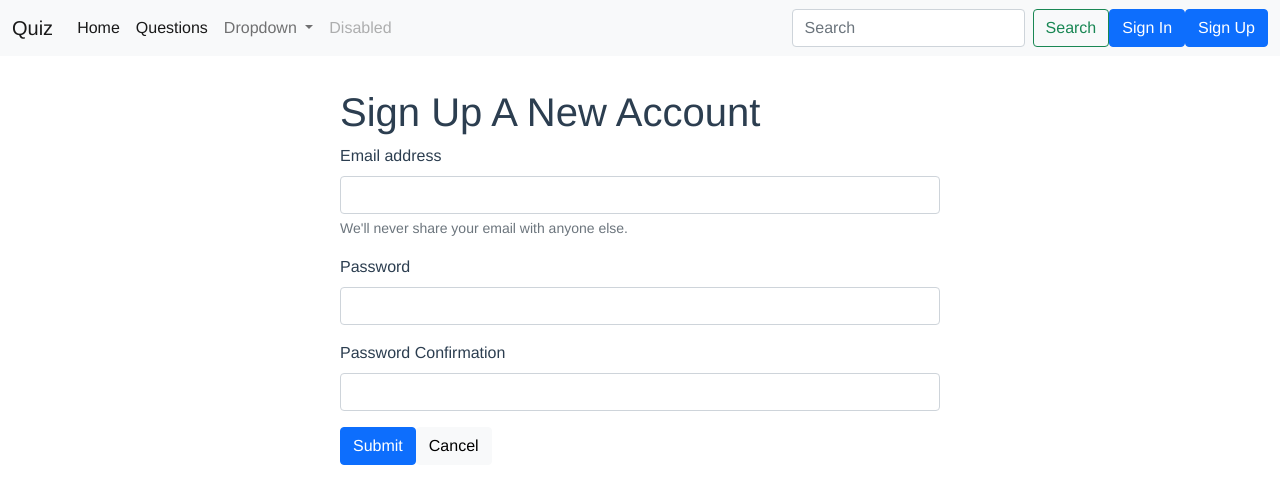
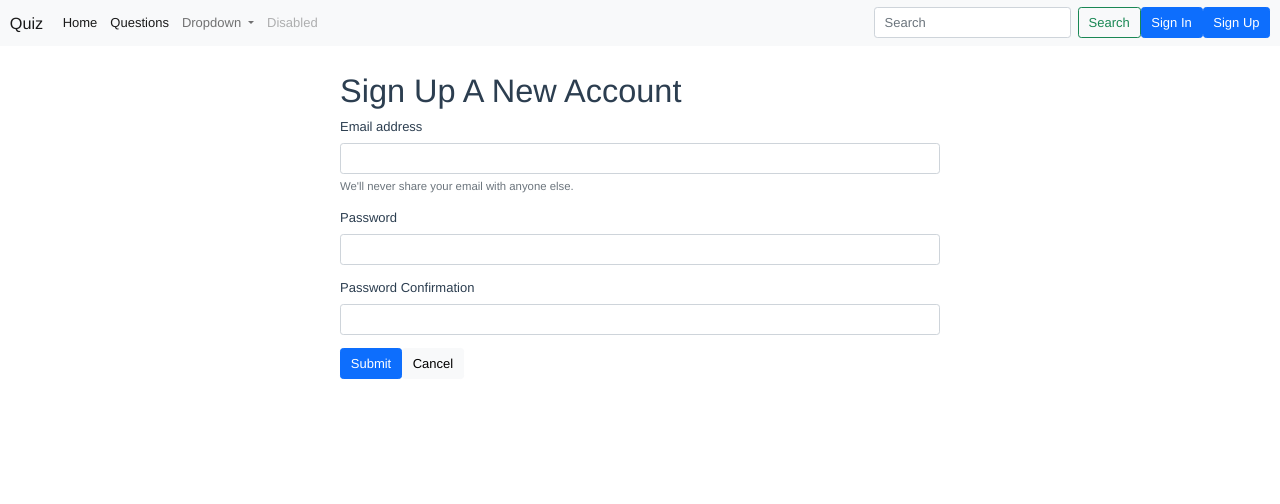
Before and after one commit to DanielCheang007/vue3-firebase-quiz, a Vue app: page /sign_up in a window 1280 px wide. Shown: the top 504 px of the page. Built offline with nearby package versions, Linux system fonts and the light colour scheme; no server answers.

Commit message:
smaller font size

```diff
--- a/src/App.vue
+++ b/src/App.vue
@@ -23,6 +23,11 @@ export default {
 </script>
 
 <style>
+html {
+  /* font-size: 14px; */
+  font-size: 13px;
+}
+
 #app {
   font-family: Avenir, Helvetica, Arial, sans-serif;
   -webkit-font-smoothing: antialiased;
--- a/src/views/questions/List.vue
+++ b/src/views/questions/List.vue
@@ -20,7 +20,7 @@
 
       <router-link
         :to="`/questions/${question.id}/edit`"
-        class="btn btn-primary btn-xs"
+        class="btn btn-primary"
       >
         Edit
       </router-link>
```
